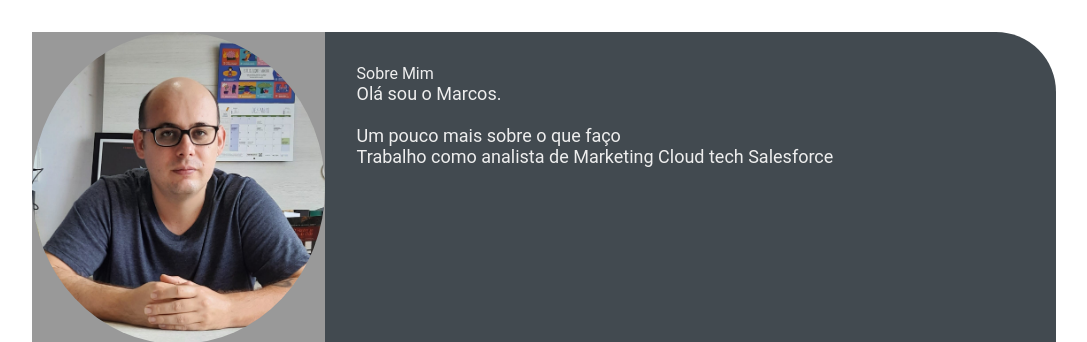
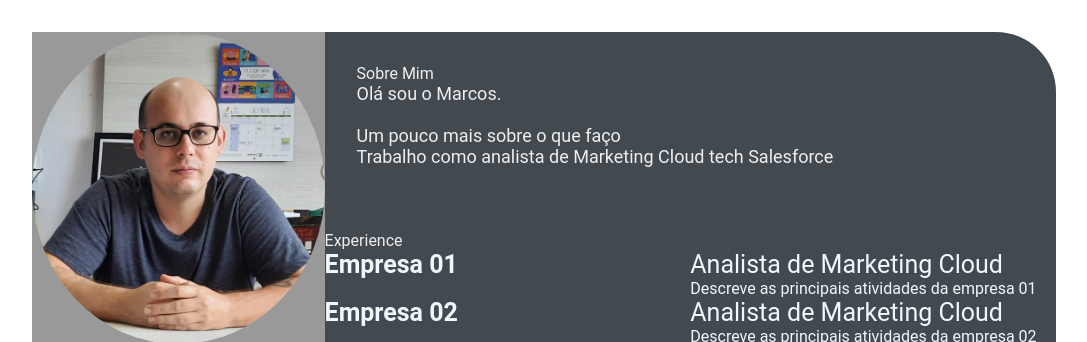
Before and after one commit to marcosmktdev/devweekgit.github.io, a plain HTML site: page index.html in a window 1280 px wide. Shown: the top 342 px of the page, without its empty margins (96-1183 px from the left). Drawn offline with Linux system fonts and the light colour scheme.

Commit message:
informações sobre a carreira

```diff
--- a/index.html
+++ b/index.html
@@ -46,6 +46,32 @@
                         </p>
                     </section>
                 </div>
+                <section class="experience gap">
+                    <div class="right-title">Experience</div>
+                    <div class="experience-contents">
+                        <div class="exp-left">
+                            <p class="exp-company-name">Empresa 01</p>
+                            <p class="exp-time-period"2021-Present></p>
+                        </div>
+                        <div class="exp-right">
+                            <p class="exp-position">Analista de Marketing Cloud</p>
+                            <p class="exp-dec">
+                                Descreve as principais atividades da empresa 01
+                            </p>
+                        </div>
+                        <div class="exp-left">
+                            <p class="exp-company-name">Empresa 02</p>
+                            <p class="exp-time-period"2017-2015></p>
+                        </div>
+                        <div class="exp-right">
+                            <p class="exp-position">Analista de Marketing Cloud</p>
+                            <p class="exp-dec">
+                                Descreve as principais atividades da empresa 02
+                            </p>
+                        </div>
+                    </div>
+                </section>
+
             </section>
     </main>
 </body>
--- a/style.css
+++ b/style.css
@@ -101,3 +101,38 @@
     font-size: 18px;
     color: #eeeeee;
 }
+
+.experience-contents,
+.education-contents,
+.awards-contents {
+    display: grid;
+    grid-template-columns: repeat(2, 1fr);
+    padding-bottom: 2rem;
+    color: #F1F8FD;
+}
+
+.exp-company-name,
+.education-school-name,
+.awards-company-name {
+    font-size: 25px;
+    font-weight: bold;
+}
+
+.exp-time-period,
+.educationp-time-period,
+.awards-time-period {
+    font-size: 18px;
+}
+
+.exp-position,
+.education-subject,
+.awards-name {
+    font-size: 25px;
+}
+
+.exp-desc,
+.education-desc,
+.awards-desc {
+    font-size: 16px;
+    padding-left: 5px;
+}
```
